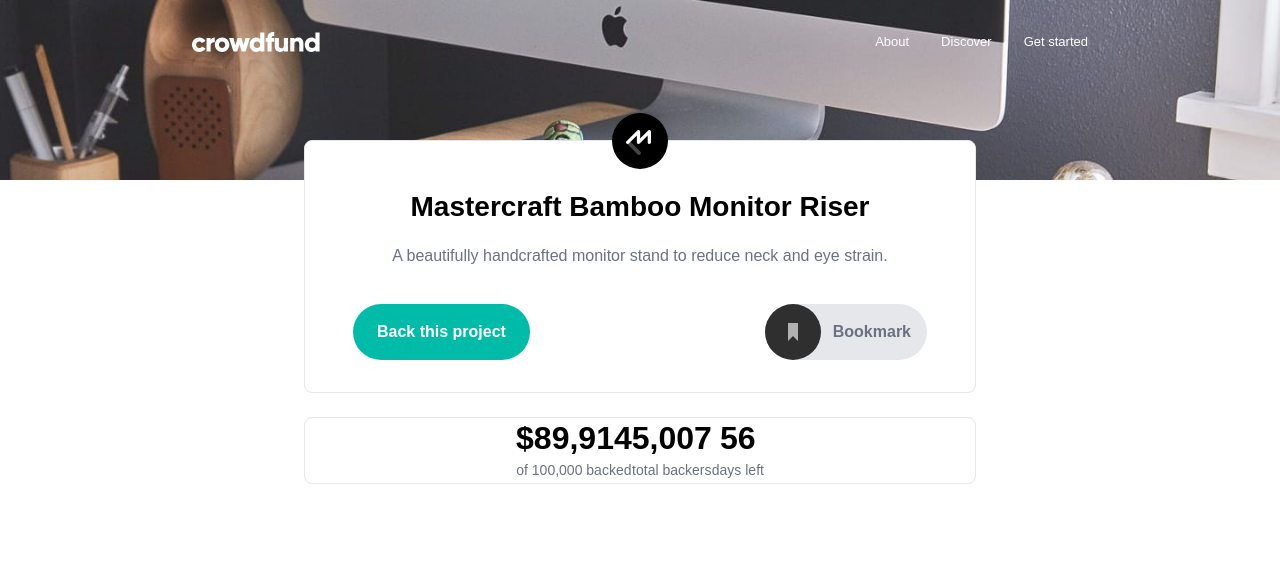
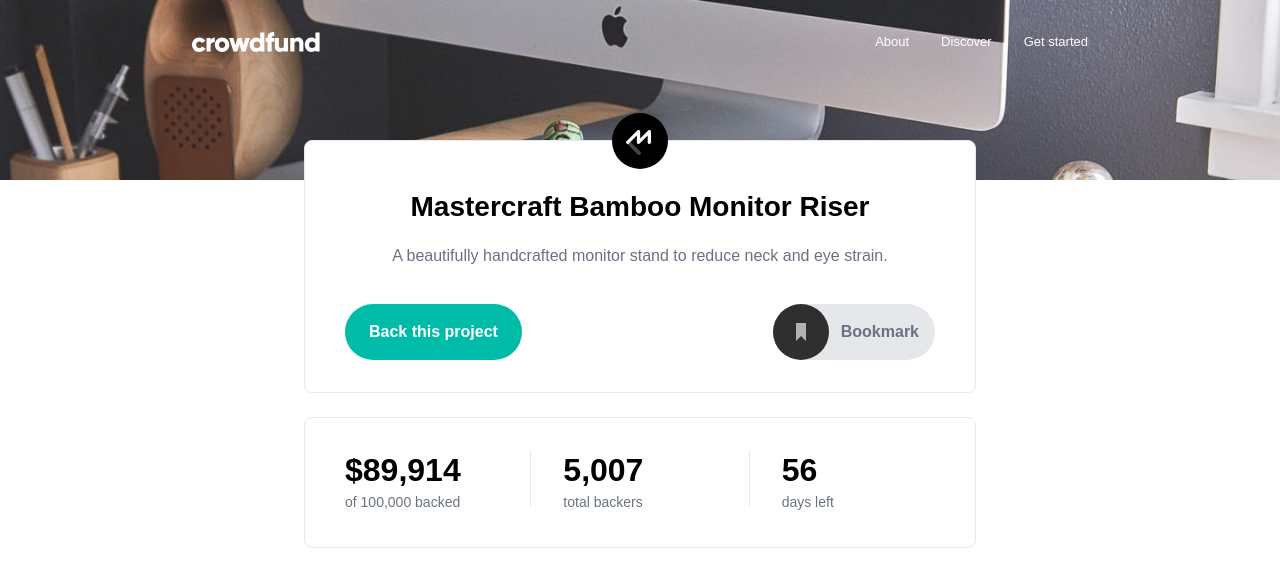
Before and after one commit to anet-eny/crowdfunding-product-page, a React (Vite) app: page / in a window 1280 px wide. Shown: the top 586 px of the page. Built offline with nearby package versions, Linux system fonts and the light colour scheme.

Commit message:
Adjust layout styles of SummaryItem

```diff
--- a/src/components/CampaignSummary.jsx
+++ b/src/components/CampaignSummary.jsx
@@ -1,6 +1,6 @@
 function SummaryItem({ value, label }) {
   return (
-    <div className="flex flex-col items-center">
+    <div className="flex flex-col items-center flex-1 sm:items-start">
       <div className="text-preset-1 text-black">{value}</div>
       <div className="text-preset-8--regular text-gray-500">{label}</div>
     </div>
@@ -15,13 +15,15 @@ export default function CampaignSummary({
 }) {
   const percent = Math.min(100, Math.round((totalPledged / goal) * 100));
   return (
-    <section className="w-full max-w-2xl px-6 sm:px-12 bg-white border border-gray-200 rounded-lg">
+    <section className="w-full max-w-2xl px-6 sm:px-10 py-8 bg-white border border-gray-200 rounded-lg">
       <div className="flex flex-col sm:flex-row justify-center">
         <SummaryItem
           value={`$${totalPledged.toLocaleString()}`}
           label={`of ${goal.toLocaleString()} backed`}
         />
+        <div className="w-20 sm:w-px h-px sm:h-[3.5em] mx-auto sm:mx-8 my-6 sm:my-0  bg-gray-200" />
         <SummaryItem value={backers.toLocaleString()} label="total backers" />
+        <div className="w-20 sm:w-px h-px sm:h-[3.5em] mx-auto sm:mx-8 my-6 sm:my-0  bg-gray-200" />
         <SummaryItem value={daysLeft} label="days left" />
       </div>
     </section>
--- a/src/components/Hero.jsx
+++ b/src/components/Hero.jsx
@@ -4,7 +4,7 @@ import BookmarkButton from "./BookmarkButton";
 
 export default function Hero() {
   return (
-    <section className="relative flex flex-col text-center w-full max-w-2xl -mt-10 px-6 sm:px-12 pt-12 pb-8 bg-white border border-gray-200 rounded-lg">
+    <section className="relative flex flex-col text-center w-full max-w-2xl -mt-10 px-6 sm:px-10 pt-12 pb-8 bg-white border border-gray-200 rounded-lg">
       <img
         src={logo}
         className="absolute -top-7 max-w-14 self-center"
```
